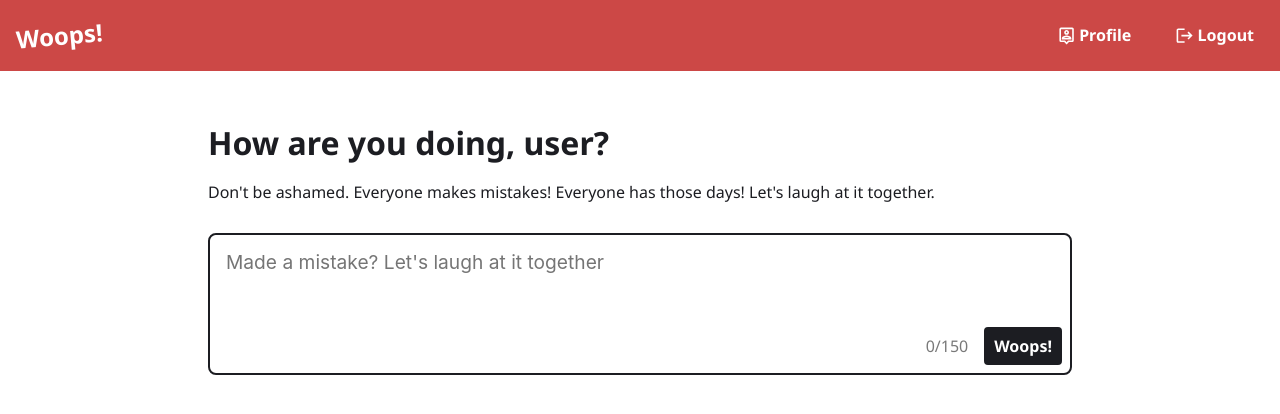
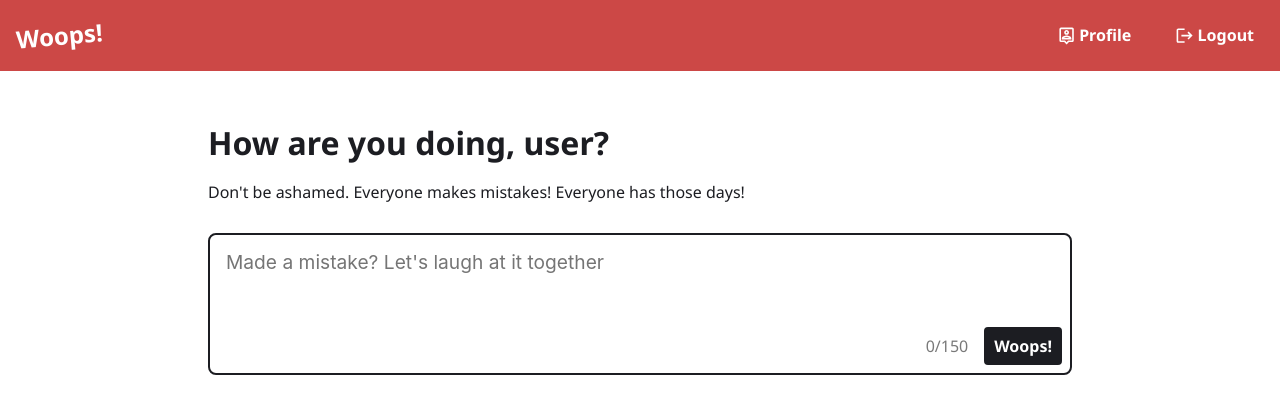
Before and after one commit to angelicamapeso/itec-4012-take-home, a React (Create React App) app: page /me in a window 1280 px wide. Shown: the top 414 px of the page. Built offline with nearby package versions, Linux system fonts and the light colour scheme; no server answers; sample sign-in values are in the browser's storage.

Commit message:
fix empty profile feed message

```diff
--- a/src/pages/Profile/index.jsx
+++ b/src/pages/Profile/index.jsx
@@ -70,7 +70,7 @@ export default function Profile() {
         <h1>How are you doing, { user ? user.email.match(/^.+(?=@)/)[0] : "username" }?</h1>
         <div className="profile-msg">
           { userWoops.length === 0 ?
-            <p>Don't be ashamed. Everyone makes mistakes! Everyone has those days! Let's laugh at it together.</p> :
+            <p>Don't be ashamed. Everyone makes mistakes! Everyone has those days!</p> :
             <>
               <p>So far, you've <span className="bold">wooped</span> {userWoops.length} time{userWoops.length > 1 ? "s" : ""}! That's a lot of learning you've done!</p>
               <p>Care to share more? Or maybe we'll just look back on it and laugh (or try to!)</p>
```
